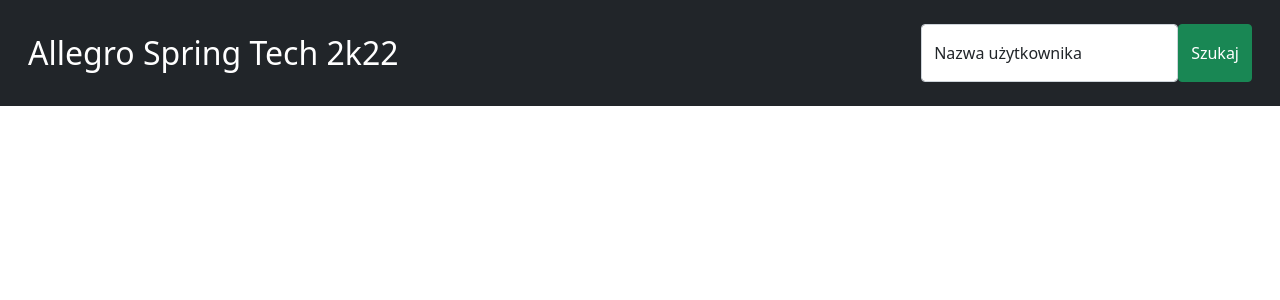
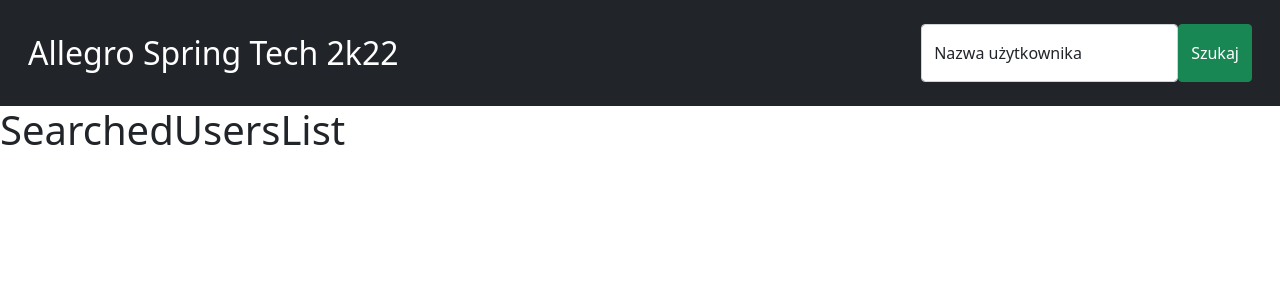
Before and after one commit to XDesu/allegro-spring-tech-2022-ds, a React (Create React App) app: page / in a window 1280 px wide. Shown: the top 300 px of the page. Built offline with nearby package versions, Linux system fonts and the light colour scheme.

Commit message:
Naprawa routingu, utworzenie SearchedUserList.tsx

```diff
--- a/src/App.tsx
+++ b/src/App.tsx
@@ -1,20 +1,26 @@
 import React from "react";
 // import logo from "./logo.svg";
-// import ReactDOM from "react-dom";
-import { BrowserRouter as Router } from "react-router-dom";
+import ReactDOM from "react-dom";
+import { BrowserRouter as Router, Route, Routes } from "react-router-dom";
 import { Container } from "react-bootstrap";
 import Navigation from "./Navigation";
+import SearchedUsersList from "./SearchedUsersList";
 
 export default function App() {
   return (
     <Container fluid className="p-0">
-      <Router>
-        <header>
-          <Navigation />
-        </header>
-      </Router>
+      <header>
+        <Navigation />
+      </header>
+      <article>
+        <Router>
+          <Routes>
+            <Route path="/" element={<SearchedUsersList />} />
+          </Routes>
+        </Router>
+      </article>
     </Container>
   );
 }
 
-// ReactDOM.render(<App />, document.getElementById("root"));
+ReactDOM.render(<App />, document.getElementById("root"));
--- /dev/null
+++ b/src/SearchedUsersList.tsx
@@ -0,0 +1,9 @@
+import React from "react";
+
+export default function SearchedUsersList() {
+  return (
+    <div>
+      <h1>SearchedUsersList</h1>
+    </div>
+  );
+}
```
